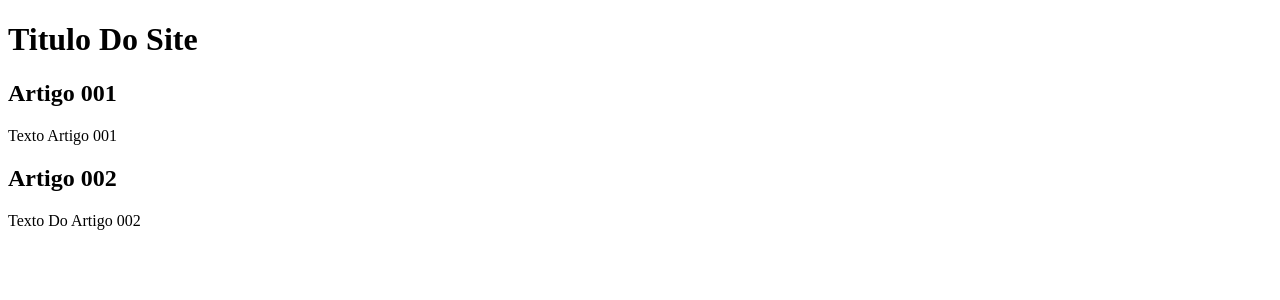
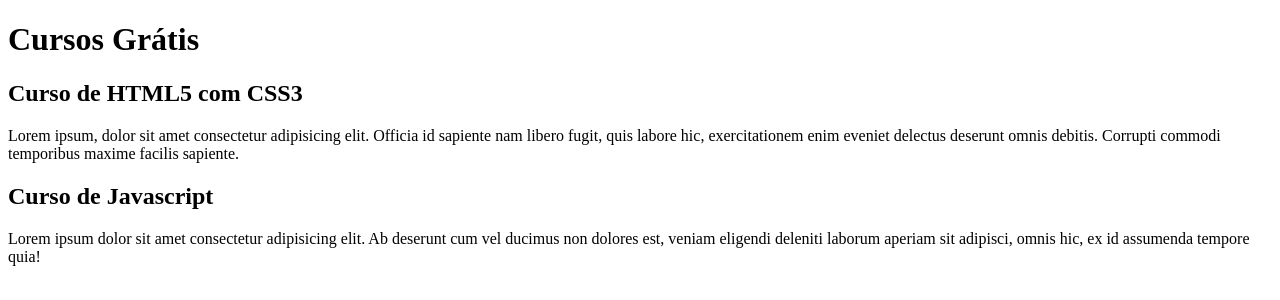
Before and after one commit to Nilo0808/projeto-site, a plain HTML site: page index.html in a window 1280 px wide. Drawn offline with Linux system fonts and the light colour scheme.

Commit message:
Comecei a escrever conteudo

```diff
--- a/index.html
+++ b/index.html
@@ -9,15 +9,15 @@
 <body>
     <main>
         <header>
-            <h1>Titulo Do Site</h1>
+            <h1>Cursos Grátis</h1>
         </header>
         <article>
-            <h2>Artigo 001</h2>
-            <p>Texto Artigo 001</p>
+            <h2>Curso de HTML5 com CSS3</h2>
+            <p>Lorem ipsum, dolor sit amet consectetur adipisicing elit. Officia id sapiente nam libero fugit, quis labore hic, exercitationem enim eveniet delectus deserunt omnis debitis. Corrupti commodi temporibus maxime facilis sapiente.</p>
         </article>
         <article>
-            <h2>Artigo 002</h2>
-            <p>Texto Do Artigo 002</p>
+            <h2>Curso de Javascript</h2>
+            <p>Lorem ipsum dolor sit amet consectetur adipisicing elit. Ab deserunt cum vel ducimus non dolores est, veniam eligendi deleniti laborum aperiam sit adipisci, omnis hic, ex id assumenda tempore quia!</p>
         </article>
     </main>
 </body>
```
